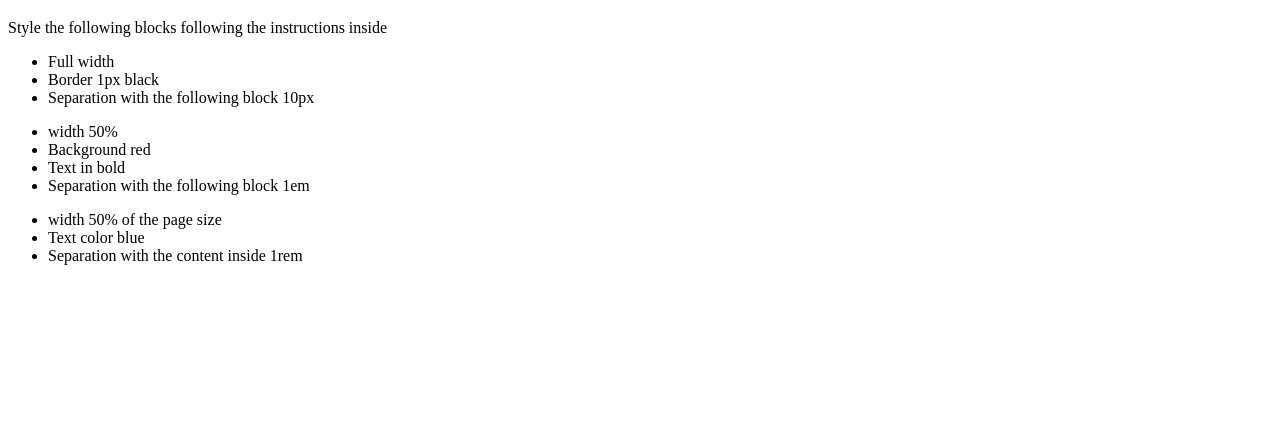
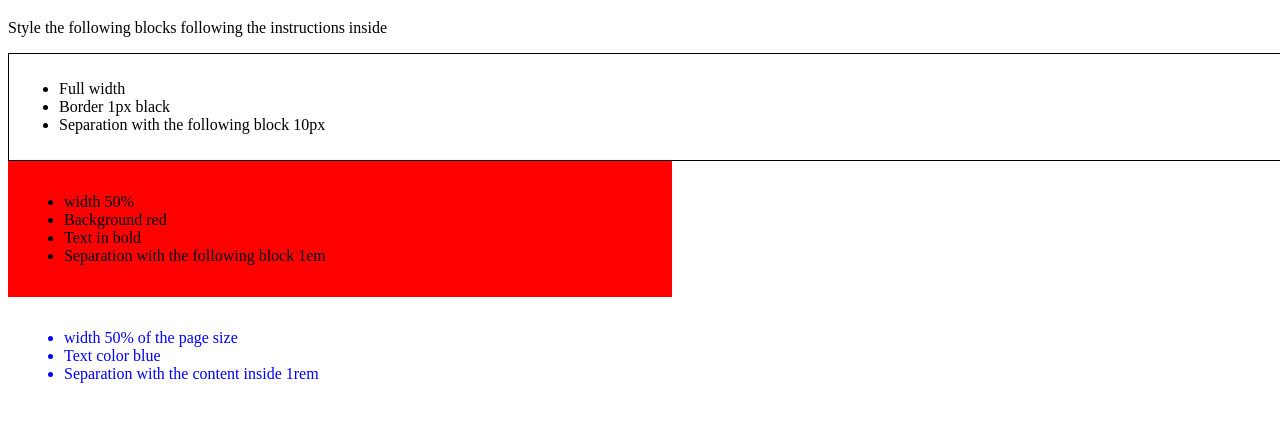
Before and after one commit to doriveramirez/dor, a plain HTML site: page activity1/index.html in a window 1280 px wide. Shown: the part 61-482 px from the top of the page. Drawn offline with Linux system fonts and the light colour scheme.

Commit message:
Activity1

```diff
--- a/activity1/index.html
+++ b/activity1/index.html
@@ -8,6 +8,27 @@
     <title>Activity 1: CSS styling</title>
     <!-- Your styles here -->
     <style>
+      #first_block{
+        width: 100%;
+        border: 1px;
+        border-style: solid;
+        border-color: black;
+        padding: 10px;
+      }
+      #second_block{
+        width: 50%;
+        background-color: red;
+        font: bold;
+        border-color: black;
+        padding: 1em;
+      }
+      .third_block{
+        width: 50vw;
+        padding: 1rem;
+      }
+      .third_block li{
+        color: blue;
+      }
     </style>
   </head>
   <body>
```
